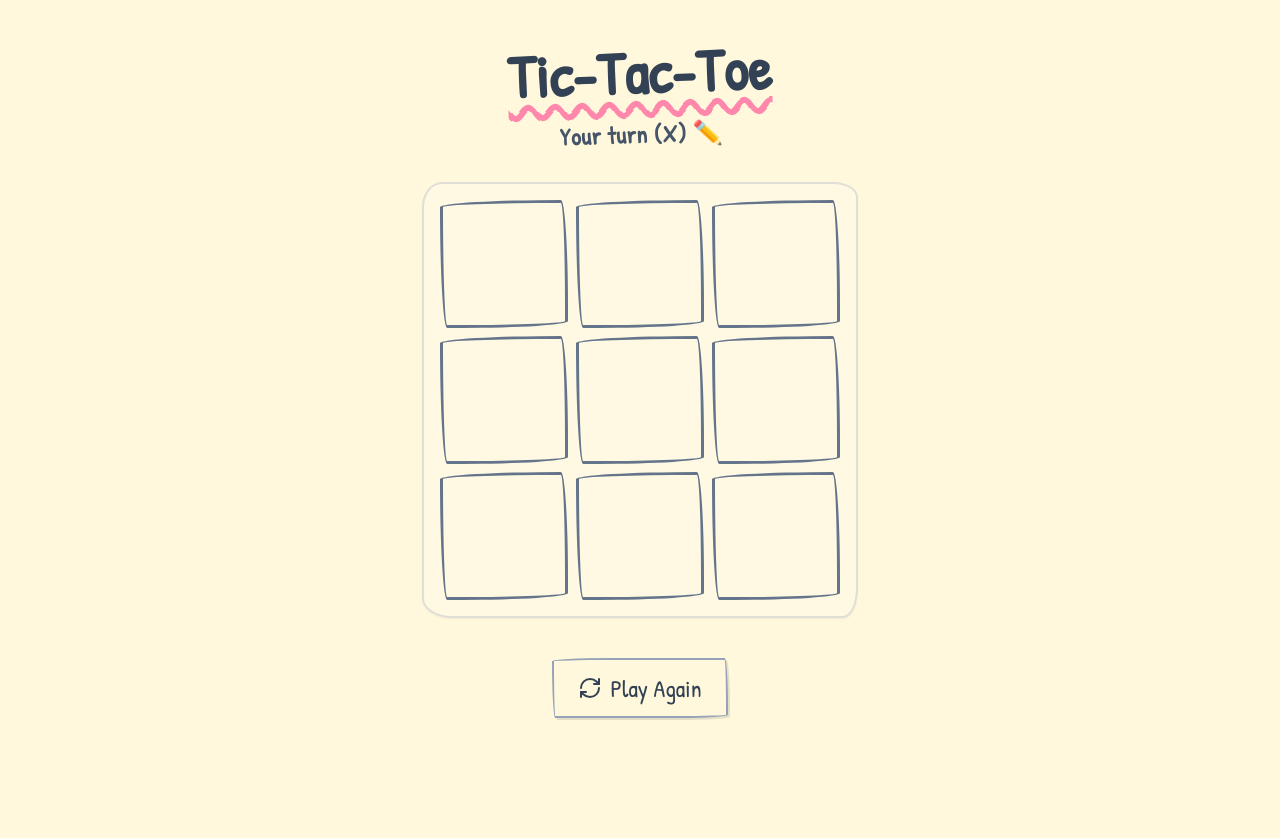
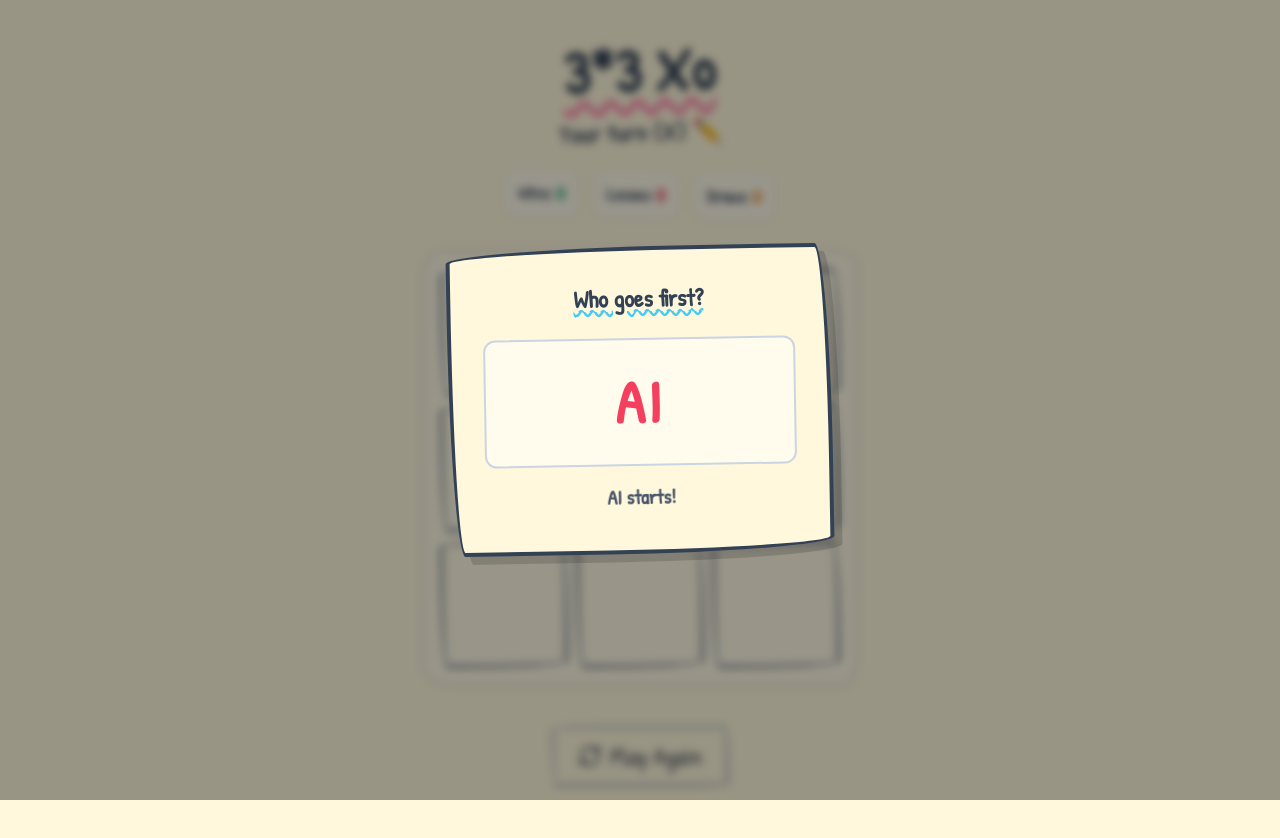
Before and after one commit to JewelryPhongsakron/3-3xo, a React (Vite) app in the folder my-app/: page / in a window 1280 px wide. Both pictures are taken after a click on the button "Play Again". Shown: the top 838 px of the page. Before the commit the page ends 800 px from the top, so only its background shows below. Built offline with nearby package versions, Linux system fonts and the light colour scheme.

Commit message:
feat: implement core tic-tac-toe game logic with AI opponent and dynamic turn randomization modal

```diff
--- a/my-app/src/App.tsx
+++ b/my-app/src/App.tsx
@@ -1,5 +1,6 @@
 import { useState, useEffect } from 'react';
 import { Board } from './components/Board';
+import { RandomizerModal } from './components/RandomizerModal';
 import { RefreshCw } from 'lucide-react';
 
 function calculateWinner(squares: (string | null)[]) {
@@ -24,17 +25,50 @@ function calculateWinner(squares: (string | null)[]) {
 
 function App() {
   const [squares, setSquares] = useState<(string | null)[]>(Array(9).fill(null));
-  const [xIsNext, setXIsNext] = useState(true);
+  const [xIsNext, setXIsNext] = useState<boolean | null>(null); // null means game hasn't started
   const [isAITurn, setIsAITurn] = useState(false);
+  const [isRandomizing, setIsRandomizing] = useState(true);
+
+  const [stats, setStats] = useState(() => {
+    const saved = localStorage.getItem('xo_stats');
+    if (saved) {
+      try {
+        return JSON.parse(saved);
+      } catch (e) {}
+    }
+    return { wins: 0, losses: 0, draws: 0 };
+  });
 
   const winInfo = calculateWinner(squares);
   const winner = winInfo?.winner;
   const winningLine = winInfo?.line || null;
   const isDraw = !winner && squares.every((square) => square !== null);
 
+  useEffect(() => {
+    if (winner === 'X') {
+      setStats((prev: any) => {
+        const newStats = { ...prev, wins: prev.wins + 1 };
+        localStorage.setItem('xo_stats', JSON.stringify(newStats));
+        return newStats;
+      });
+    } else if (winner === 'O') {
+      setStats((prev: any) => {
+        const newStats = { ...prev, losses: prev.losses + 1 };
+        localStorage.setItem('xo_stats', JSON.stringify(newStats));
+        return newStats;
+      });
+    } else if (isDraw) {
+      setStats((prev: any) => {
+        const newStats = { ...prev, draws: prev.draws + 1 };
+        localStorage.setItem('xo_stats', JSON.stringify(newStats));
+        return newStats;
+      });
+    }
+  }, [winner, isDraw]);
+
   // Trigger AI move when it's O's turn
   useEffect(() => {
-    if (!xIsNext && !winner && !isDraw) {
+    if (xIsNext === false && !winner && !isDraw && !isRandomizing) {
       const fetchAIMove = async () => {
         setIsAITurn(true);
         try {
@@ -64,11 +98,11 @@ function App() {
 
       fetchAIMove();
     }
-  }, [xIsNext, squares, winner, isDraw]);
+  }, [xIsNext, squares, winner, isDraw, isRandomizing]);
 
   const handleClick = (i: number) => {
-    // Prevent clicking if AI is thinking, square is filled, game over, or not X's turn
-    if (squares[i] || winner || !xIsNext || isAITurn) {
+    // Prevent clicking if AI is thinking, square is filled, game over, or not X's turn, or randomizing
+    if (squares[i] || winner || xIsNext !== true || isAITurn || isRandomizing) {
       return;
     }
 
@@ -84,8 +118,9 @@ function App() {
 
   const resetGame = () => {
     setSquares(Array(9).fill(null));
-    setXIsNext(true);
     setIsAITurn(false);
+    setIsRandomizing(true);
+    setXIsNext(null);
   };
 
   let status;
@@ -99,16 +134,37 @@ function App() {
 
   return (
     <div className="flex flex-col items-center justify-center min-h-screen pt-10 pb-20 px-4">
+      {isRandomizing && (
+        <RandomizerModal
+          onComplete={(isX) => {
+            setXIsNext(isX);
+            setIsRandomizing(false);
+          }}
+        />
+      )}
       <div className="max-w-md w-full flex flex-col items-center">
 
         {/* Notebook Title */}
-        <div className="mb-8 text-center" style={{ transform: 'rotate(-2deg)' }}>
+        <div className="mb-6 text-center" style={{ transform: 'rotate(-2deg)' }}>
           <h1 className="text-5xl sm:text-6xl font-bold text-slate-700 underline decoration-wavy decoration-marker-pink underline-offset-8">
-            Tic-Tac-Toe
+            3*3 Xo
           </h1>
           <p className={`text-xl sm:text-2xl mt-4 font-bold tracking-wide transition-colors duration-300 ${isAITurn ? 'text-marker-blue' : 'text-slate-600'}`}>
             {status}
           </p>
+        </div>
+
+        {/* Stats */}
+        <div className="mb-8 flex gap-3 sm:gap-4 text-slate-600 font-bold text-base sm:text-lg" style={{ transform: 'rotate(1deg)' }}>
+          <div className="px-3 py-2 bg-white/40 rounded-xl shadow-sm border border-slate-300/50 backdrop-blur-sm">
+            Wins: <span className="text-emerald-600">{stats.wins}</span>
+          </div>
+          <div className="px-3 py-2 bg-white/40 rounded-xl shadow-sm border border-slate-300/50 backdrop-blur-sm">
+            Losses: <span className="text-rose-600">{stats.losses}</span>
+          </div>
+          <div className="px-3 py-2 bg-white/40 rounded-xl shadow-sm border border-slate-300/50 backdrop-blur-sm">
+            Draws: <span className="text-amber-600">{stats.draws}</span>
+          </div>
         </div>
 
         {/* Game Board */}
--- /dev/null
+++ b/my-app/src/components/RandomizerModal.tsx
@@ -0,0 +1,88 @@
+import { useState, useEffect } from 'react';
+
+interface RandomizerModalProps {
+  onComplete: (isXNext: boolean) => void;
+}
+
+export function RandomizerModal({ onComplete }: RandomizerModalProps) {
+  const [currentText, setCurrentText] = useState<'You' | 'AI'>('You');
+  const [spinning, setSpinning] = useState(true);
+
+  useEffect(() => {
+    // Determine who goes next based on history
+    const historyStr = localStorage.getItem('xo_starter_history');
+    let history: ('X' | 'O')[] = [];
+    try {
+      if (historyStr) history = JSON.parse(historyStr);
+    } catch (e) {}
+
+    let next: 'X' | 'O';
+    if (history.length >= 2 && history[history.length - 1] === 'X' && history[history.length - 2] === 'X') {
+      next = 'O'; // Force AI
+    } else if (history.length >= 2 && history[history.length - 1] === 'O' && history[history.length - 2] === 'O') {
+      next = 'X'; // Force You
+    } else {
+      next = Math.random() < 0.5 ? 'X' : 'O'; // Random
+    }
+
+    // Update history
+    const newHistory = [...history, next];
+    if (newHistory.length > 2) newHistory.shift();
+    localStorage.setItem('xo_starter_history', JSON.stringify(newHistory));
+
+    // Flashing animation
+    let interval: ReturnType<typeof setInterval>;
+    if (spinning) {
+      let tick = 0;
+      interval = setInterval(() => {
+        tick++;
+        setCurrentText((prev) => (prev === 'You' ? 'AI' : 'You'));
+
+        // Stop spinning after ~2 seconds (20 ticks of 100ms)
+        if (tick >= 20) {
+          clearInterval(interval);
+          setSpinning(false);
+          setCurrentText(next === 'X' ? 'You' : 'AI');
+
+          // Wait 1 second before closing modal
+          setTimeout(() => {
+            onComplete(next === 'X');
+          }, 1200);
+        }
+      }, 100);
+    }
+
+    return () => {
+      if (interval) clearInterval(interval);
+    };
+  }, []); // Run once on mount
+
+  return (
+    <div className="fixed inset-0 z-50 flex items-center justify-center bg-black/40 backdrop-blur-sm">
+      <div
+        className="bg-paper p-8 rounded-3xl shadow-[8px_8px_0px_rgba(0,0,0,0.15)] border-4 border-slate-700 flex flex-col items-center max-w-sm w-full mx-4"
+        style={{ borderRadius: '255px 15px 225px 15px/15px 225px 15px 255px', transform: 'rotate(-1deg)' }}
+      >
+        <h2 className="text-2xl font-bold text-slate-700 mb-6 underline decoration-wavy decoration-marker-blue">
+          Who goes first?
+        </h2>
+
+        <div className="h-32 w-full flex items-center justify-center bg-white/50 rounded-xl border-2 border-slate-300 mb-4 overflow-hidden relative">
+          <div
+            className={`text-5xl font-black tracking-wider transition-all duration-75 ${
+              currentText === 'You' ? 'text-emerald-500' : 'text-rose-500'
+            } ${spinning ? 'scale-110 opacity-80' : 'scale-125 opacity-100'}`}
+          >
+            {currentText}
+          </div>
+        </div>
+
+        {!spinning && (
+          <div className="text-xl font-bold text-slate-600 animate-bounce mt-2">
+            {currentText === 'You' ? 'Your Turn!' : 'AI starts!'}
+          </div>
+        )}
+      </div>
+    </div>
+  );
+}
```
Also changed, not shown: 2 other files (tests, documents, lock files or other folders).
